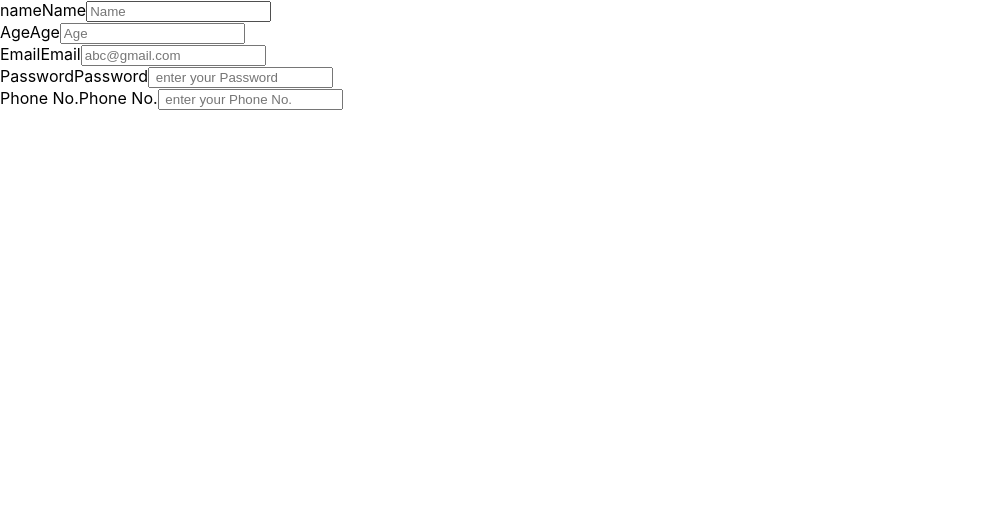
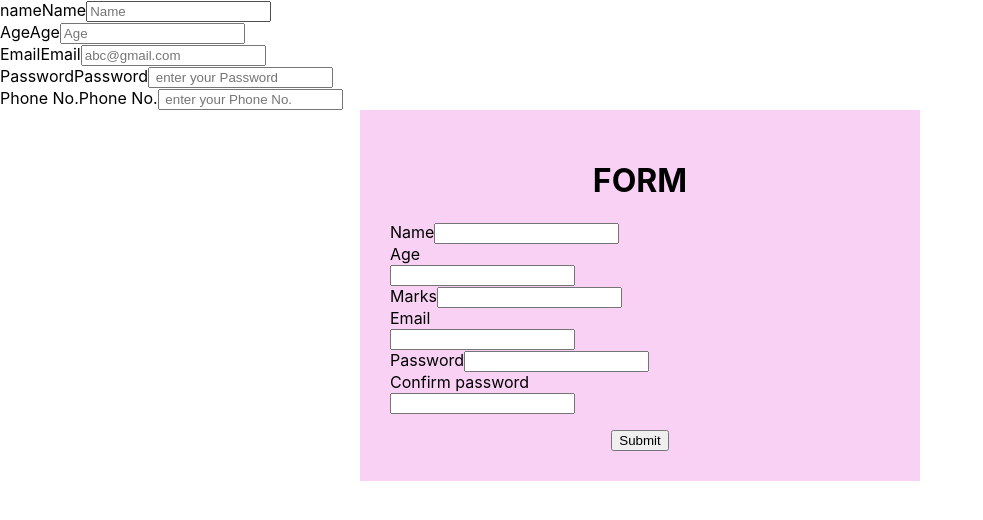
Before and after one commit to twinklekhatri/new-project-typescriptjs, a React (Create React App) app: page / in a window 1280 px wide. Shown: the top 520 px of the page, without its empty margins (0-983 px from the left). Built offline with nearby package versions, Linux system fonts and the light colour scheme.

Commit message:
work 3 added

```diff
--- a/src/App.tsx
+++ b/src/App.tsx
@@ -3,6 +3,7 @@ import logo from './logo.svg';
 import './App.css';
 import Work1 from './Components/UseState/Work1';
 import Work2 from './Components/UseState/Work2';
+import Work3 from './Components/UseState/Work3';
 
 
 function App() {
@@ -40,8 +41,9 @@ function App() {
   ];
   return (
     <>
-    {/* <Work1/>  */}
-    <Work2 data={FormData} />
+  {/* <Work1/>  */}
+  <Work2 data={FormData} />
+    <Work3/>
     </>
   )
 }
--- /dev/null
+++ b/src/Components/UseState/Work3.tsx
@@ -0,0 +1,94 @@
+import React, { useState } from "react";
+import style from "./Form.module.css";
+
+const Work3: React.FC = () => {
+  const [name, setName] = useState<string>("");
+  const [marks, setMarks] = useState<string>("");
+  const [email, setEmail] = useState<string>("");
+  const [password, setPassword] = useState<string>("");
+  const [confirm, setConfirm] = useState<string>("");
+  const [age, setAge] = useState<string>("");
+
+  const onChangeOfName = (event: React.ChangeEvent<HTMLInputElement>) => {
+    setName(event.target.value);
+  };
+
+  const onChangeOfMarks = (event: React.ChangeEvent<HTMLInputElement>) => {
+    setMarks(event.target.value);
+  };
+
+  const onChangeOfEmail = (event: React.ChangeEvent<HTMLInputElement>) => {
+    setEmail(event.target.value);
+  };
+
+  const onChangeOfPassword = (event: React.ChangeEvent<HTMLInputElement>) => {
+    setPassword(event.target.value);
+  };
+
+  const onChangeOfConfirm = (event: React.ChangeEvent<HTMLInputElement>) => {
+    setConfirm(event.target.value);
+  };
+
+  const onChangeOfAge = (event: React.ChangeEvent<HTMLInputElement>) => {
+    setAge(event.target.value);
+  };
+
+  const onSubmitForm = (event: React.FormEvent<HTMLFormElement>) => {
+    event.preventDefault();
+    const obj = {
+      name: name,
+      age: age,
+      marks: marks,
+      email: email,
+      password: password,
+      confirm: confirm,
+    };
+    console.log(obj);
+  };
+
+  return (
+    <div className={style.maindiv}>
+      <form onSubmit={onSubmitForm}>
+        <h1 className={style.head}>FORM</h1>
+        <div className="row">
+          <div className="col">
+            <label>Name</label>
+            <input onChange={onChangeOfName}></input>
+          </div>
+          <div className="col">
+            <label>Age</label>
+            <br />
+            <input onChange={onChangeOfAge}></input>
+          </div>
+        </div>
+        <div className="row">
+          <div className="col">
+            <label>Marks</label>
+            <input onChange={onChangeOfMarks}></input>
+          </div>
+          <div className="col">
+            <label>Email</label>
+            <br />
+            <input onChange={onChangeOfEmail}></input>
+          </div>
+        </div>
+        <div className="row">
+          <div className="col">
+            <label>Password</label>
+            <input onChange={onChangeOfPassword}></input>
+          </div>
+          <div className="col">
+            <label>Confirm password</label>
+            <br />
+            <input onChange={onChangeOfConfirm}></input>
+          </div>
+        </div>
+        <div className={style.Btn}>
+          <button type="submit">Submit</button>
+        </div>
+      </form>
+    </div>
+  );
+};
+
+export default Work3;
```
